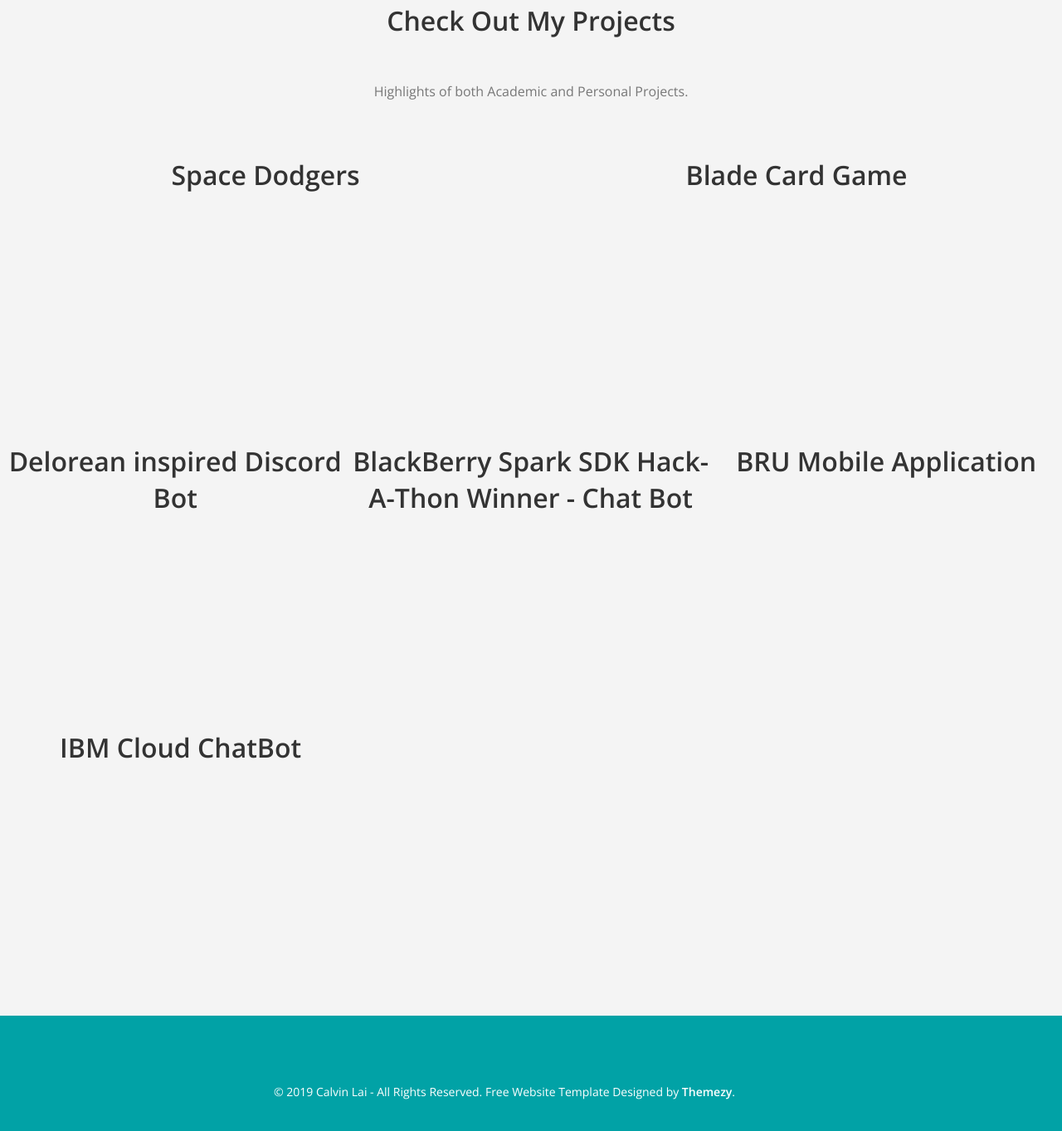
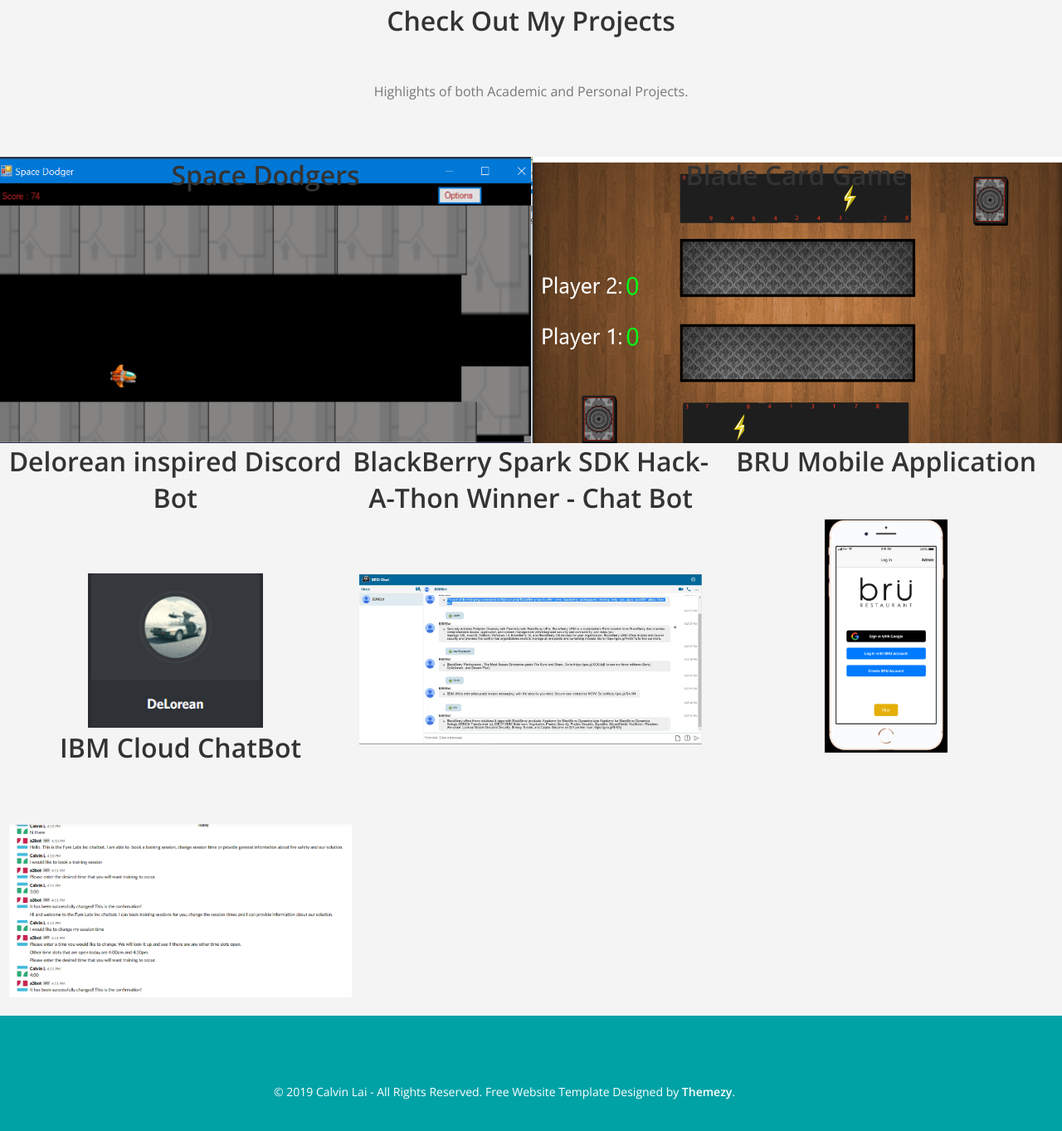
Before and after one commit to Ceelai/Ceelai.github.io, a plain HTML site: page index.html in a window 1280 px wide. Shown: the part 3015-4378 px from the top of the page at 83% size. Drawn offline with nearby package versions, Linux system fonts and the light colour scheme.

Commit message:
Update index.html

```diff
--- a/index.html
+++ b/index.html
@@ -53,11 +53,7 @@
 							<ul class="menu">
 								 <a></a><li><a href="index.html" target="_self">Home</a></li>
 								  <li><a href="https://www.linkedin.com/in/ceelai/"><i class="text-center fab fa-linkedin fa-2x"></i></a></li>
-
 							</ul>
-
-
-
 						</div>
 					</div>
 
@@ -322,7 +318,7 @@
 						<div class="col-md-6 col-sm-12 no-pad project development image-holder">
 							<div class="background-image-holder">
 								<h1 class="text-black"><strong>Space Dodgers</strong></h1>
-								<!-- <img class="background-image" alt="Background Image" src="img/spacedodgerscreenshot.PNG"> -->
+								<img class="background-image" alt="Background Image" src="img/spacedodgerscreenshot.PNG">
 							</div>
 							<div class="hover-state">
 								<div class="align-vertical">
@@ -336,7 +332,7 @@
 						<div class="col-md-6 col-sm-12 no-pad project development image-holder">
 							<div class="background-image-holder">
 								<h1 class="text-black"><strong>Blade Card Game</strong></h1>
-								<!-- <img class="background-image" alt="Background Image" src="img/bladecardGameScreenShot.PNG"> -->
+								<img class="background-image" alt="Background Image" src="img/bladecardGameScreenShot.PNG">
 							</div>
 							<div class="hover-state">
 								<div class="align-vertical">
@@ -350,7 +346,7 @@
 						<div class="col-md-4 col-sm-6 no-pad project print image-holder">
 							<div>
 								<h1 class="text-black"><strong>Delorean inspired Discord Bot</strong></h1>
-								<!-- <img style="padding-top: 5%; width:50%; height: 50%;" alt="Background Image" src="img/deloreanDiscord.PNG"> -->
+								<img style="padding-top: 5%; width:50%; height: 50%;" alt="Background Image" src="img/deloreanDiscord.PNG">
 							</div>
 							<div class="hover-state">
 								<div class="align-vertical">
@@ -369,7 +365,7 @@
 						<div class="col-md-4 col-sm-6 no-pad project branding image-holder">
 							<div  >
 								<h1 class="text-black"><strong>BlackBerry Spark SDK Hack-A-Thon Winner - Chat Bot</strong></h1>
-								<!-- <img style=" padding-top: 5%; width:95%; height:auto;"  alt="Background Image" src="img/secibot.PNG"> -->
+								<img style=" padding-top: 5%; width:95%; height:auto;"  alt="Background Image" src="img/secibot.PNG">
 							</div>
 							<div class="hover-state">
 								<div class="align-vertical">
@@ -390,7 +386,7 @@
 						<div class="col-md-4 col-sm-6 no-pad project print image-holder">
 							<div>
 								<h1 class="text-black"><strong>BRU Mobile Application</strong></h1>
-								<!-- <img style="width:35%; height:35%;"  alt="Background Image" src="img/BRUAppFigma.PNG"> -->
+								<img style="width:35%; height:35%;"  alt="Background Image" src="img/BRUAppFigma.PNG">
 							</div>
 							<div class="hover-state">
 								<div class="align-vertical">
@@ -407,7 +403,7 @@
 						<div class="col-md-4 col-sm-6 no-pad project print image-holder">
 								<div>
 									<h1 class="text-black"><strong>IBM Cloud ChatBot</strong></h1>
-									<!-- <img style="padding-top: 5%; width:95%; height: auto;" alt="Background Image" src="img/SlackChatBot.PNG"> -->
+									<img style="padding-top: 5%; width:95%; height: auto;" alt="Background Image" src="img/SlackChatBot.PNG">
 								</div>
 								<div class="hover-state">
 									<div class="align-vertical">
```
